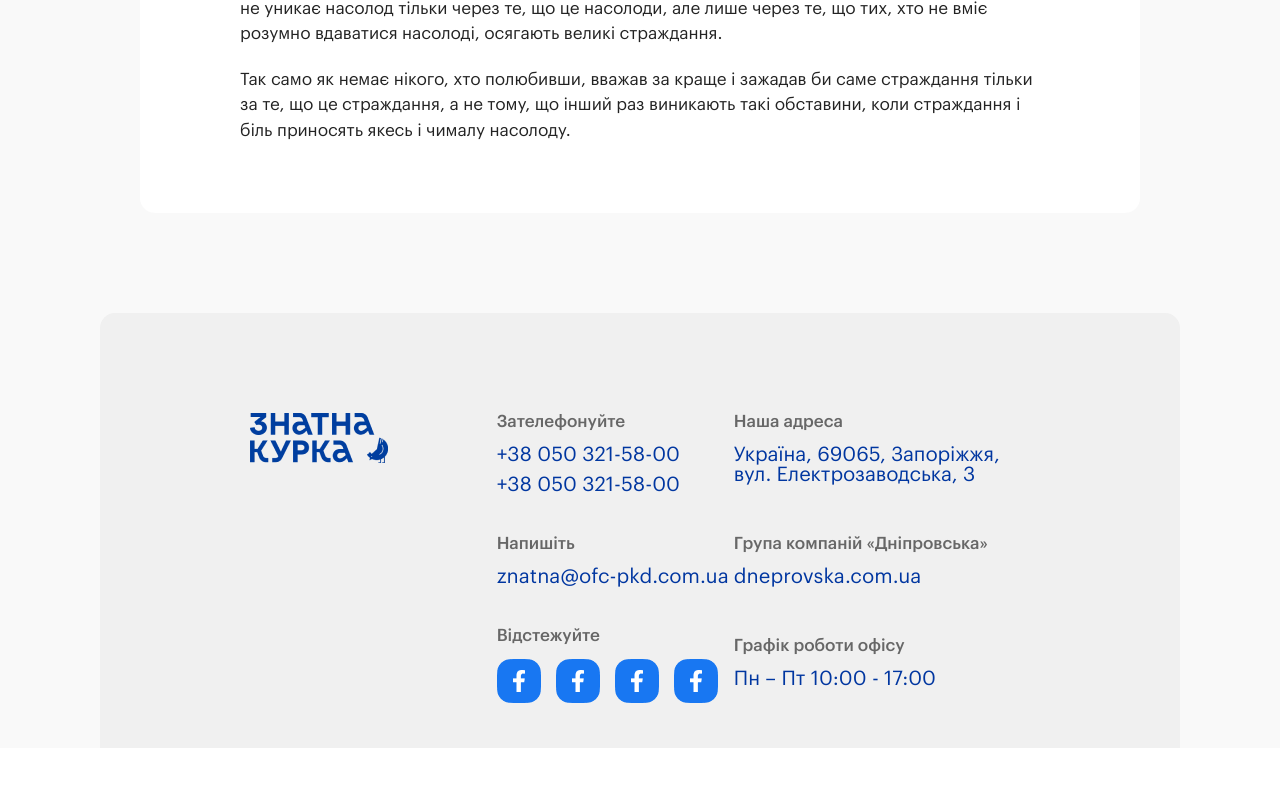
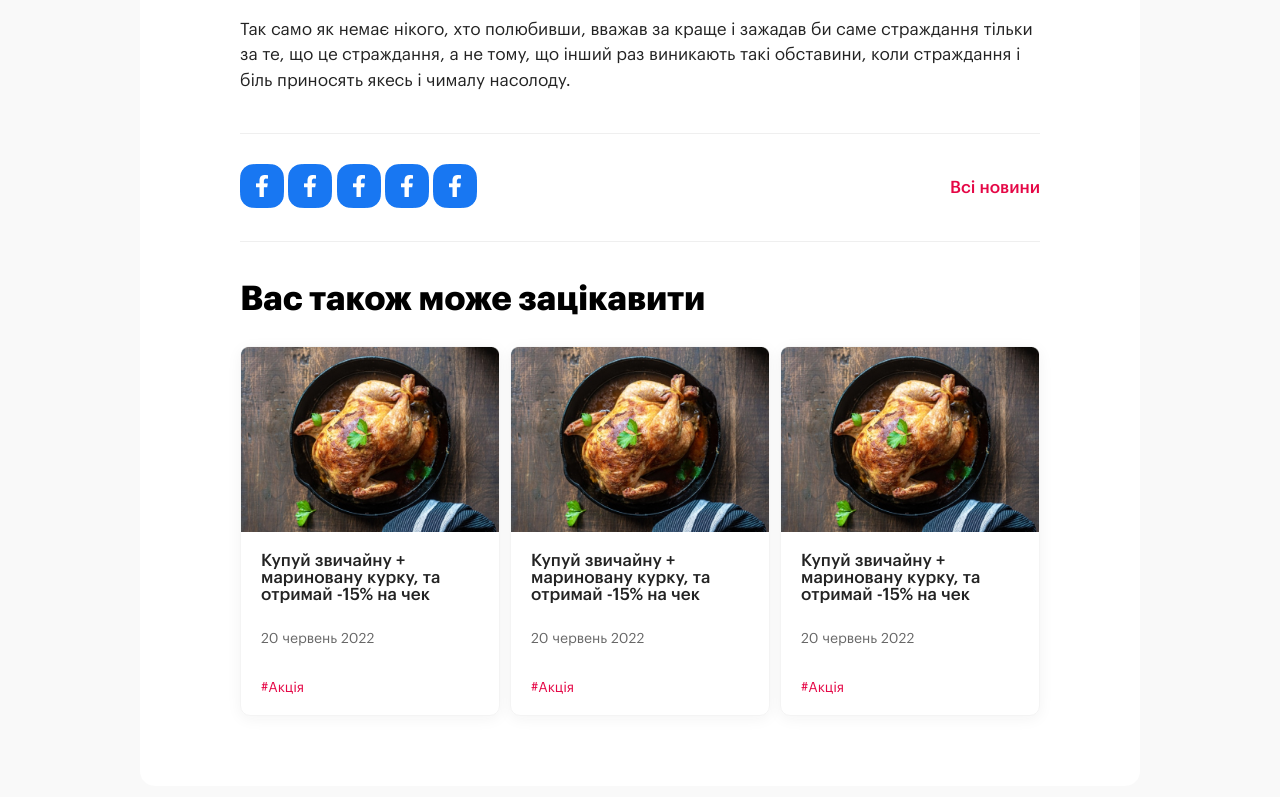
Before and after one commit to webazex/chicken-front, a plain HTML site: page new.html in a window 1280 px wide. Shown: the part 1003-1800 px from the top of the page. Before the commit the page ends 1751 px from the top, so only its background shows below. Drawn offline with Linux system fonts and the light colour scheme.

Commit message:
artile fin

```diff
--- a/css/main.css
+++ b/css/main.css
@@ -702,7 +702,7 @@ header.main .contact-box__text-desc {
 	justify-content: space-between;
 	align-items: center;
 }
-.grid-default__item {
+.grid-default__item, .grid-posts__post {
 	width: 100%;
 	height: 370px;
 	display: flex;
@@ -710,7 +710,7 @@ header.main .contact-box__text-desc {
 	padding-bottom: 20px;
 	border-radius: 10px;
 }
-.grid-default__item img {width: 100%;}
+.grid-default__item img, .grid-posts__post img {width: 100%;}
 .title-box__subtitle {
 	font-style: normal;
 	font-weight: 400;
@@ -1495,7 +1495,7 @@ footer {
 	border-radius: 0px 0px 15px 15px;
 }
 .article__info-row {
-	margin: 50px 0;
+	margin-bottom: 50px;
 	width: 100%;
 	display: flex;
 	justify-content: space-between;
@@ -1538,6 +1538,33 @@ article p {
 article p:last-child {
 	margin-bottom: 0;
 }
+.article__social-row {
+	width: 100%;
+	display: flex;
+	justify-content: space-between;
+	align-items: center;
+	margin: 40px 0;
+	padding: 30px 0;
+	border-bottom: 1px solid #EFEFEF;
+	border-top: 1px solid #EFEFEF;
+}
+.socials__link {
+	font-style: normal;
+	font-weight: 500;
+	font-size: var(--default-font-size);
+	color: #E50746;
+}
+.recents-section__grid-posts {
+	width: 100%;
+	display: grid;
+	grid-template-columns: repeat(3, 1fr);
+	grid-gap: 10px;
+	margin-top: 30px;
+}
+.grid-posts__post {
+	border: 1px solid #F4F4F4;
+	box-shadow: 0px 3px 15px rgba(35, 35, 35, 0.05);
+}
 @media (max-width: 1790px) {
 	:root {
 		--container-paddings: 260px;
@@ -1655,6 +1682,7 @@ article p:last-child {
 	.row-content__img {
 		margin: 0 auto;
 	}
+	.recents-section__grid-posts {grid-template-columns: repeat(2, 1fr);}
 }
 /*===MOBILE=STARTED===*/
 @media (max-width: 980px) {
--- a/new.html
+++ b/new.html
@@ -104,7 +104,53 @@
           </p>
         </article>
         <div class="article__social-row">
-
+          <div class="social-row__socials">
+            <a href="" class="socials__soc">
+              <img src="img/Facebook.png" alt="">
+            </a>
+            <a href="" class="socials__soc">
+              <img src="img/Facebook.png" alt="">
+            </a>
+            <a href="" class="socials__soc">
+              <img src="img/Facebook.png" alt="">
+            </a>
+            <a href="" class="socials__soc">
+              <img src="img/Facebook.png" alt="">
+            </a>
+            <a href="" class="socials__soc">
+              <img src="img/Facebook.png" alt="">
+            </a>
+          </div>
+          <a href="" class="socials__link">Всі новини</a>
+        </div>
+        <div class="recents-section">
+          <h2>Вас також може зацікавити</h2>
+          <div class="recents-section__grid-posts">
+            <div class="grid-posts__post">
+              <img src="img/photo2.jpg" alt="">
+              <div class="news__info-block">
+                <span class="info-block__title">Купуй звичайну + мариновану курку, та отримай -15% на чек</span>
+                <span class="info-block__date">20 червень 2022</span>
+                <span class="info-block__tag">#Акція</span>
+              </div>
+            </div>
+            <div class="grid-posts__post">
+              <img src="img/photo2.jpg" alt="">
+              <div class="news__info-block">
+                <span class="info-block__title">Купуй звичайну + мариновану курку, та отримай -15% на чек</span>
+                <span class="info-block__date">20 червень 2022</span>
+                <span class="info-block__tag">#Акція</span>
+              </div>
+            </div>
+            <div class="grid-posts__post">
+              <img src="img/photo2.jpg" alt="">
+              <div class="news__info-block">
+                <span class="info-block__title">Купуй звичайну + мариновану курку, та отримай -15% на чек</span>
+                <span class="info-block__date">20 червень 2022</span>
+                <span class="info-block__tag">#Акція</span>
+              </div>
+            </div>
+          </div>
         </div>
       </div>
     </div>
```
